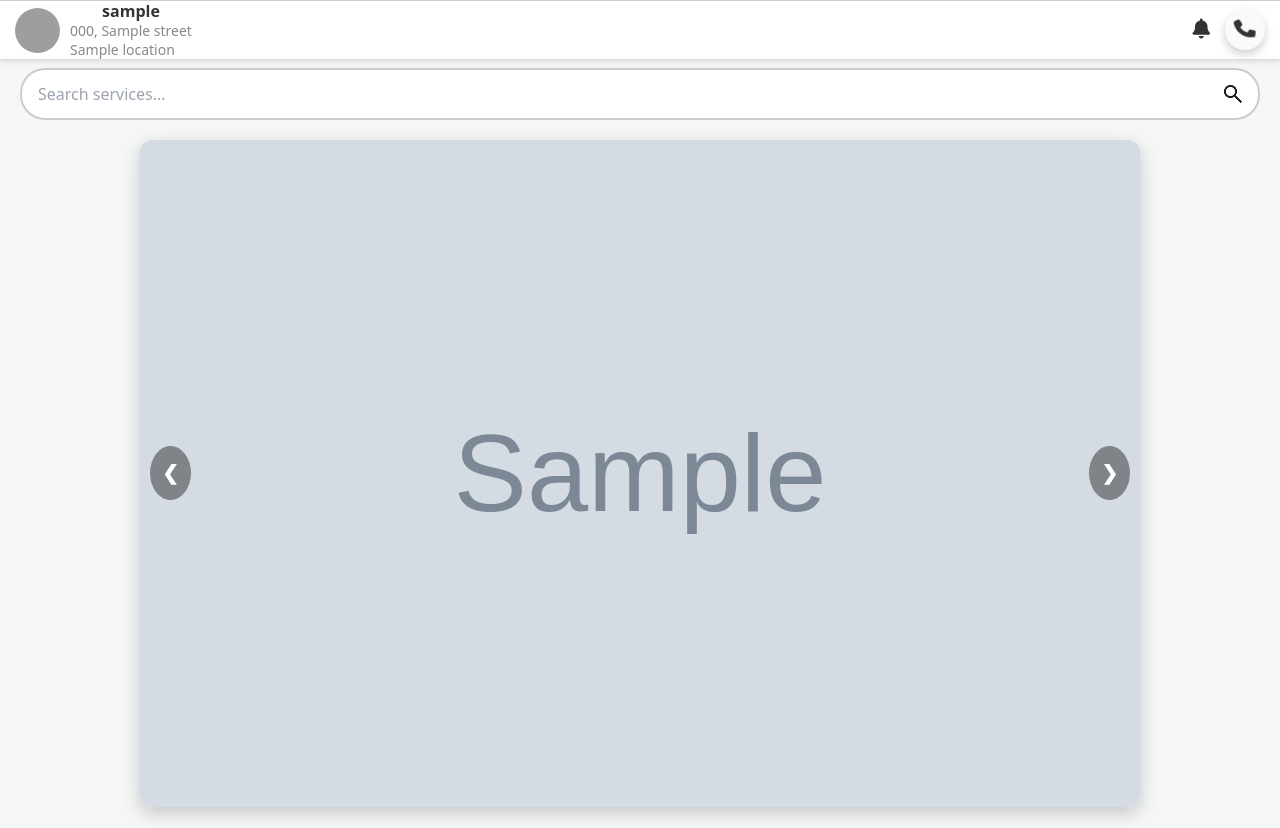
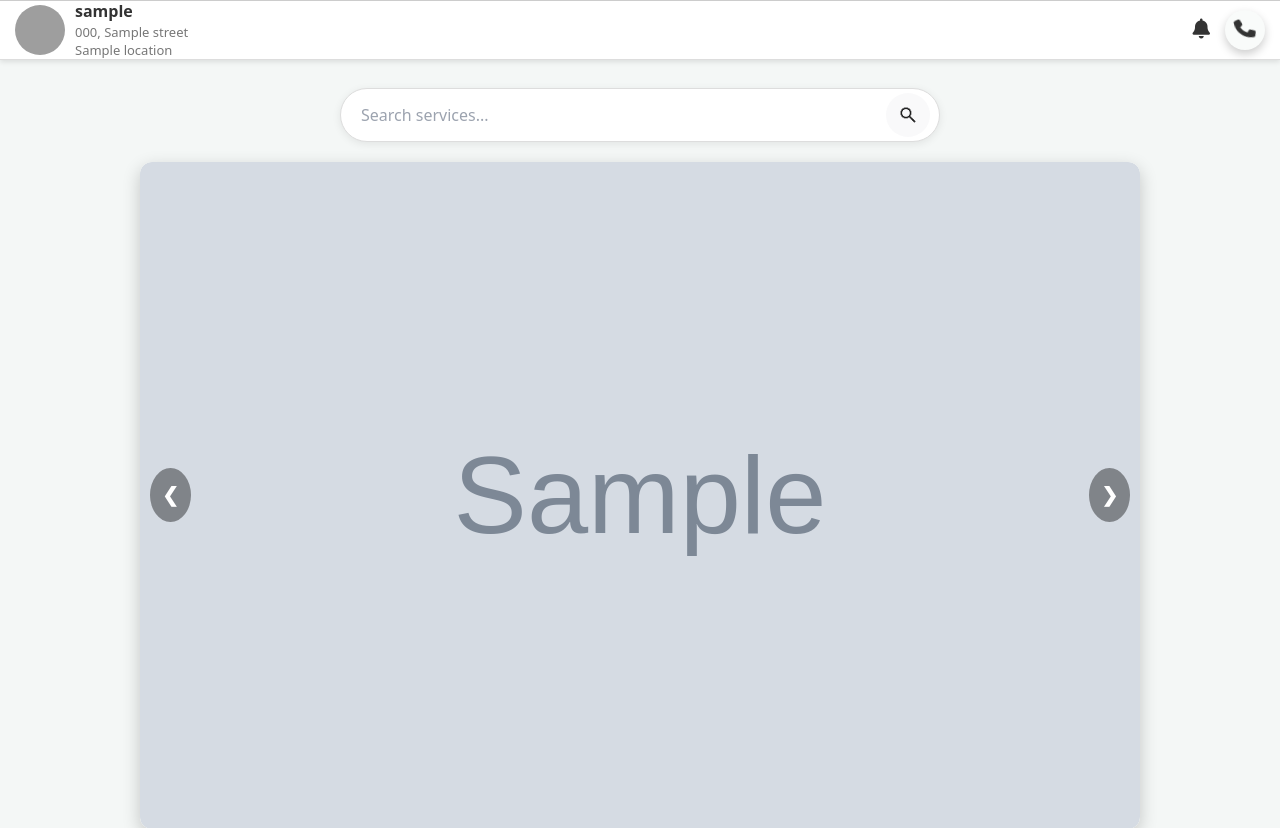
Before and after one commit to Phoenix-star-tech/helper, a Flask app: page /home in a window 1280 px wide. Shown: the top 828 px of the page. Run offline with Flask 3, Linux system fonts and the light colour scheme; the visitor is signed in with stand-in values (Sample User, id 1); grey boxes marked "Sample" are stand-in pictures; a database or web service that is not in the repository returns one stand-in record (values such as "Sample title"); some libraries are stand-ins or nearby versions; grey boxes are pictures that could not be loaded.

Commit message:
Update styles.css

```diff
--- a/static/styles.css
+++ b/static/styles.css
@@ -20,17 +20,6 @@ html {
   overflow-y: auto;
 }
 
-.user-location {
-  color: #888;          /* light gray */
-  font-size: 14px;      /* smaller text */
-  margin: 2px 0 0 0;    /* slight space below h2 */
-}
-
-.user-info {
-  display: flex;
-  flex-direction: column; /* stack h2 above p */
-  line-height: 1.2;
-}
 
 .topNav {
   position: fixed;
@@ -50,19 +39,33 @@ html {
 
 .topLeft {
   display: flex;
-  align-items: center;
-  gap: 10px; /* spacing between pic & username block */
-}
- .topPicture {
-    position: relative;
-    display: inline-block;
+  align-items: center;   /* profile picture and text aligned vertically */
 }
 
 .topPicture img {
-    width: 45px;
-    height: 45px;
+  width: 50px;
+  height: 50px;
   border-radius: 50%;
-    cursor: pointer;
+}
+
+.user-info {
+  display: flex;
+  flex-direction: column;
+  align-items: flex-start;   /* align all text to the left */
+  margin-left: 10px;        /* space between picture and text */
+  line-height: 1.3;
+}
+
+.user-info h2 {
+  margin: 0;
+  font-size: 16px;
+  font-weight: bold;
+}
+
+.user-info .user-location {
+  color: #777;
+  font-size: 13px;
+  margin: 2px 0 0 0;
 }
 
   /* Dropdown menu */
@@ -245,65 +248,75 @@ h2 {
   }
 }
 
-.search-container form {
-  display: flex;
-  align-items: center;
+  .search-container {
     position: relative;
+    max-width: 600px;
+    margin: 20px auto;
   }
 
-#search-box {
+  .search-box {
     width: 100%;
-  padding: 0.75rem 3rem 0.75rem 1rem; /* space for button on right */
-  font-size: 1rem;
-  border-radius: 25px;
-  border: 2px solid #ccc;
+    padding: 14px 20px;
+    border: 1px solid #ddd;
+    border-radius: 50px;
+    outline: none;
+    font-size: 16px;
+    box-shadow: 0 2px 8px rgba(0,0,0,0.08);
+    transition: all 0.2s ease-in-out;
+  }
+  .search-box:focus {
+    border-color: #fcfbfa;
+    box-shadow: 0 4px 12px #FAF1E0;
   }
 
-.search-container button {
+  .search-btn {
     position: absolute;
-  right: 15px;
-  background: none;
+    right: 10px;
+    top: 50%;
+    transform: translateY(-50%);
+    background: #f9f9fa;
     border: none;
+    border-radius: 50%;
+    width: 44px;
+    height: 44px;
     cursor: pointer;
-  padding: 0;
     display: flex;
     align-items: center;
     justify-content: center;
-  height: 100%;
+    transition: background 0.2s ease-in-out;
   }
-
-.search-container button img {
-  width: 24px;
-  height: 24px;
+  .search-btn:hover {
+    background: #2563eb;
+  }
+  .search-btn img {
+    width: 20px;
+    height: 20px;
   }
 
   .suggestions-box {
     position: absolute;
-  top: 100%;
+    top: 110%;
     left: 0;
     right: 0;
-  z-index: 10;
     background: #fff;
-  border: none; /* REMOVE the border */
-  border-radius: 0 0 12px 12px;
-  box-shadow: 0 4px 10px rgba(0, 0, 0, 0.1); /* Modern shadow */
+    border-radius: 12px;
+    box-shadow: 0 4px 12px rgba(0,0,0,0.12);
     max-height: 220px;
     overflow-y: auto;
-  display: none; /* Hidden by default */
+    display: none;
+    z-index: 1000;
   }
-
-.suggestion-item {
+  .suggestions-box.active {
+    display: block;
+  }
+  .suggestions-box div {
     padding: 12px 16px;
-  font-size: 1rem;
-  color: #333;
     cursor: pointer;
-  transition: background 0.2s;
+    transition: background 0.15s ease-in-out;
   }
-
-.suggestion-item:hover {
-  background-color: #f1f1f1;
+  .suggestions-box div:hover {
+    background: #f3f4f6;
   }
-
 
 h3 {
   text-align: center;
@@ -375,19 +388,6 @@ h3 {
   height: 100%; /* ✅ Fill container height */
 }
 
-.ad-caption {
-  position: absolute;
-  bottom: 12px;
-  left: 50%;
-  transform: translateX(-50%);
-  background: rgba(0,0,0,0.6);
-  color: #fff;
-  padding: 8px 16px;
-  border-radius: 8px;
-  font-size: 16px;
-  text-align: center;
-}
-
 /* Navigation arrows */
 .prev, .next {
   cursor: pointer;
@@ -437,10 +437,6 @@ h3 {
   .slideshow-container {
     max-width: 95%;
     aspect-ratio: 3 / 2; /* ✅ Still keeps ratio */
-  }
-  .ad-caption {
-    font-size: 14px;
-    padding: 6px 12px;
   }
   .prev, .next {
     font-size: 16px;
```
Lines whose indentation alone changed are shown as unchanged.
